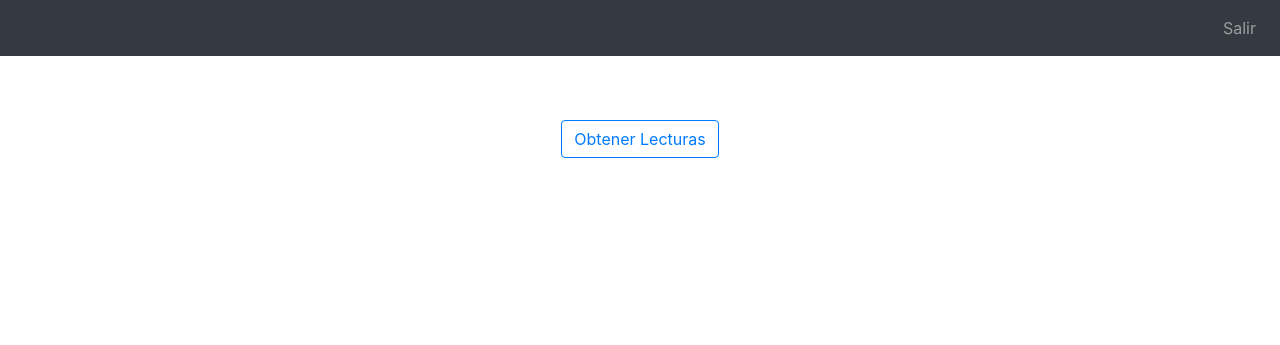
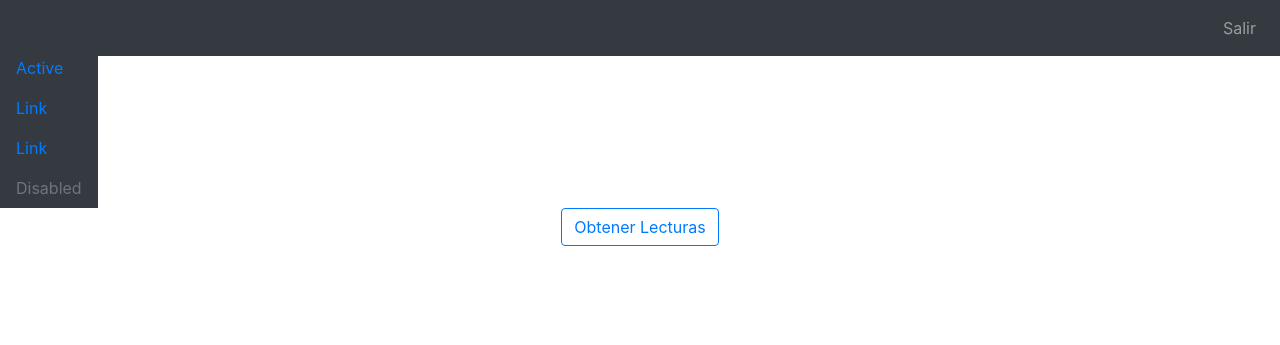
Before and after one commit to Mizzael/Acuaponia_CI, a CodeIgniter app: the page made by application/views/Estado/Status.php in a window 1280 px wide. Shown: the top 345 px of the page. Run offline with CodeIgniter, Linux system fonts and the light colour scheme; data that the repository does not hold is empty; some libraries are stand-ins or nearby versions.

Commit message:
Acomodando Cosas meh

```diff
--- a/application/views/Estado/Status.php
+++ b/application/views/Estado/Status.php
@@ -35,12 +35,23 @@
       </div>
     </nav>
   </header>
-
 <br>
 <br>
-<br>
-<br>
-<br>
+  <div class="container-fluid">
+    <div class="row">
+      <nav class=" d-none d-md-block bg-light sidebar">
+        <div class="sidebar-sticky bg-dark">
+          <nav class="nav flex-column">
+            <a class="nav-link active" href="#">Active</a>
+            <a class="nav-link" href="#">Link</a>
+            <a class="nav-link" href="#">Link</a>
+            <a class="nav-link disabled" href="#">Disabled</a>
+          </nav>
+        </div>
+      </nav>
+    </div>
+  </div>
+
   <div class="text-center">
     <button class="btn btn-outline-primary my-2 my-sm-0" type="button"  id="BtnObtener">Obtener Lecturas</button>
   </div>
```
Also changed, not shown: application/controllers/Usuario.php (+8 -2 lines). Lines whose indentation alone changed are shown as unchanged.
